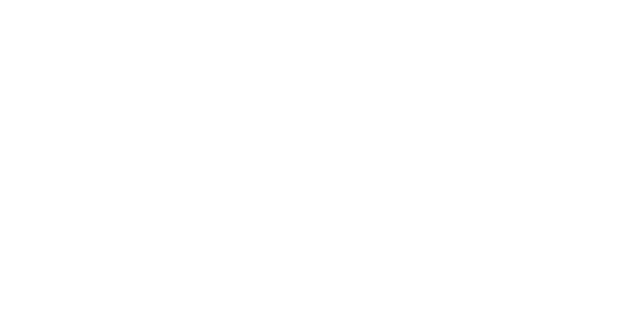
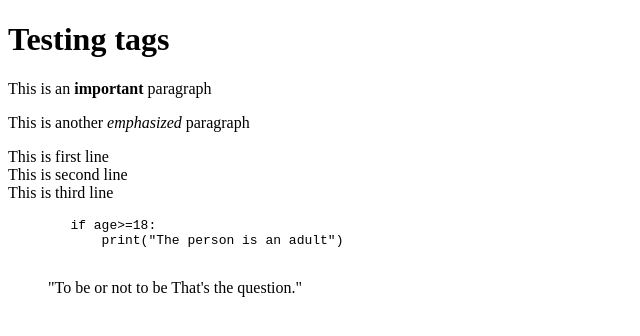
Before and after one commit to Doramas17/project1, a plain HTML site: page index.html in a window 1280 px wide. Shown: the whole page, without its empty margins (0-640 px from the left). Drawn offline with Linux system fonts and the light colour scheme.

Commit message:
Testing tags

```diff
--- a/index.html
+++ b/index.html
@@ -4,9 +4,24 @@
     <meta charset="UTF-8">
     <meta http-equiv="X-UA-Compatible" content="IE=edge">
     <meta name="viewport" content="width=device-width, initial-scale=1.0">
-    <title>Document</title>
+    <title>Testing tags</title>
 </head>
 <body>
+    <h1>Testing tags</h1>
+    <p>This is an <strong>important</strong> paragraph</p>
+    <p>This is another <em>emphasized</em> paragraph</p>
+    <p>
+        This is first line <br>
+        This is second line <br>
+        This is third line
+    </p>
+    <pre>
+        if age>=18:
+            print("The person is an adult")
+    </pre>
+    <blockquote>
+       "To be or not to be That's the question."
+    </blockquote>
 
 </body>
 </html>
```
